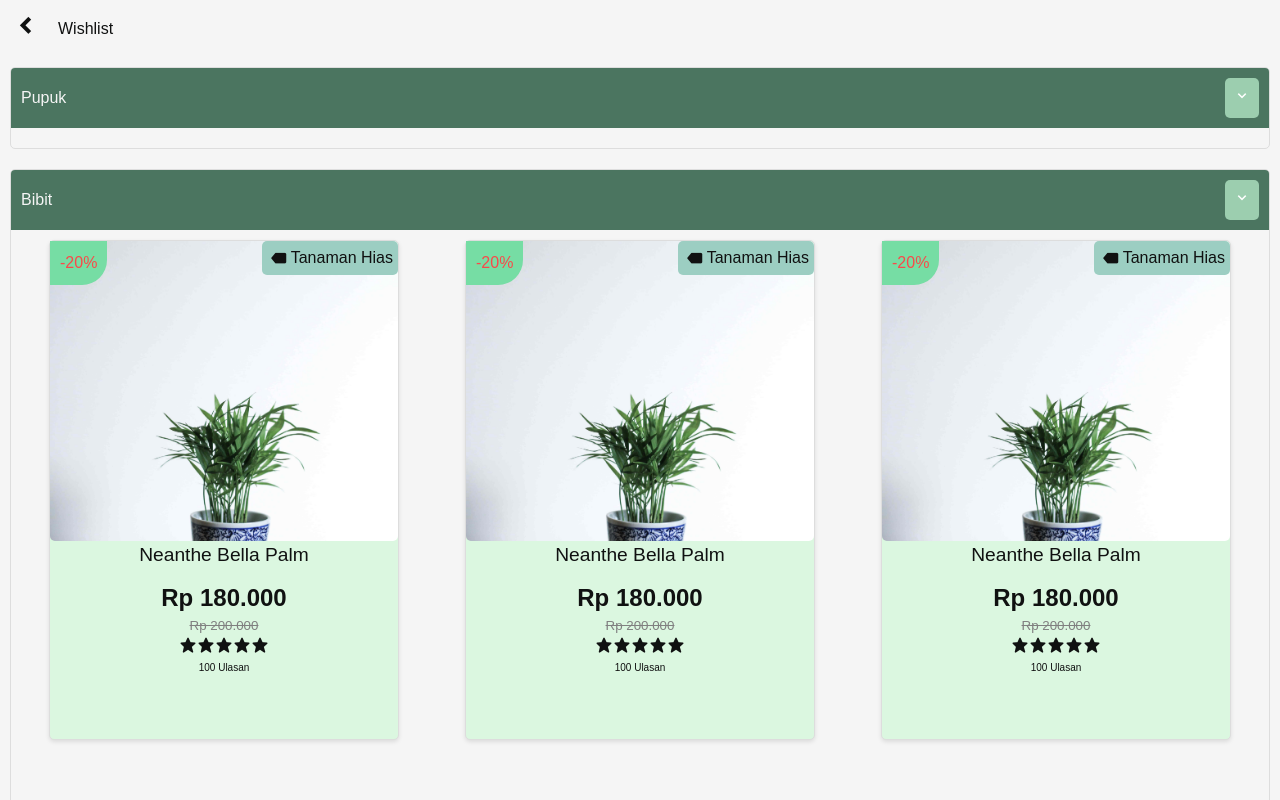
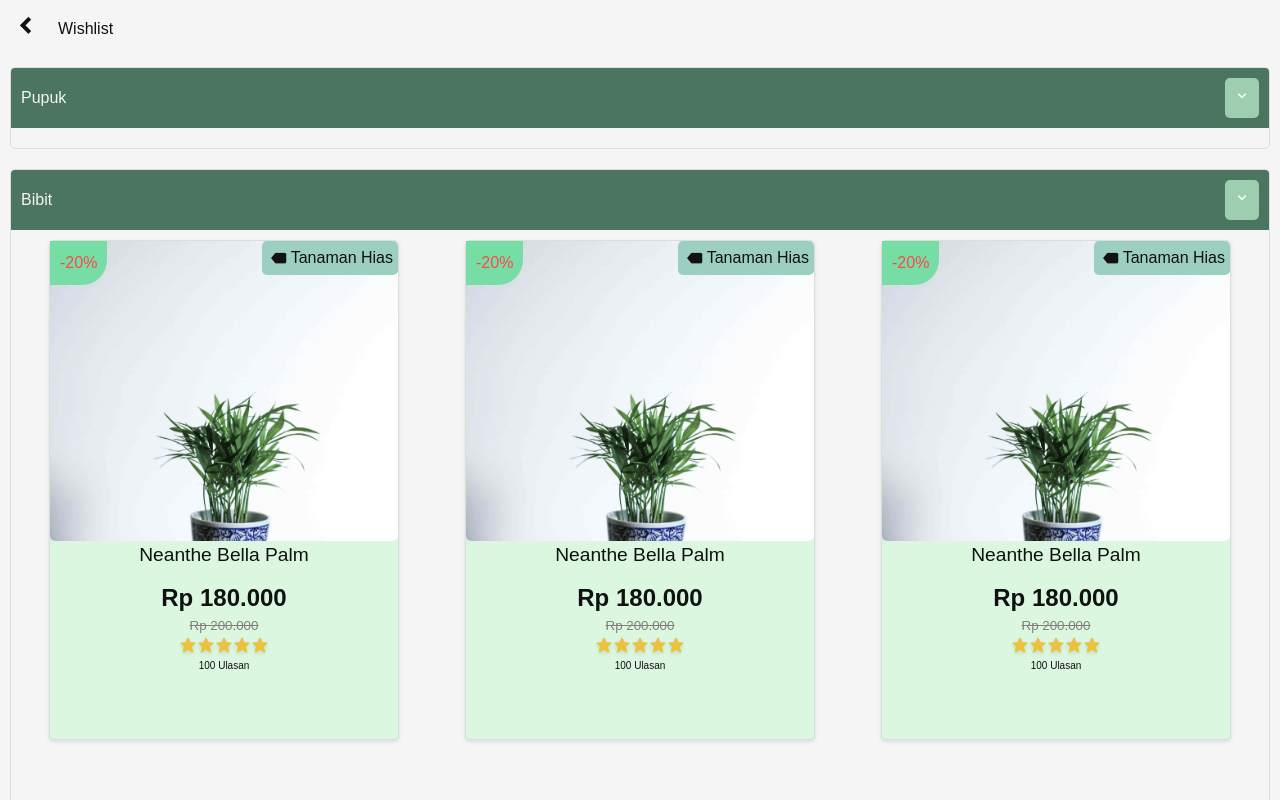
Before and after one commit to Ijon6k/plants-e-commerce, a website: page wishlistPage.html in a window 1280 px wide. Shown: the top 800 px of the page. Drawn offline with nearby package versions, Linux system fonts and the light colour scheme; files that its build step writes are made by us from their sources.

Commit message:
Update wishlistStyle.css

```diff
--- a/css/wishlistStyle.css
+++ b/css/wishlistStyle.css
@@ -59,6 +59,11 @@ body {
   color: var(--text);
 }
 
+.star {
+  font-size: small;
+  color: #ebc23e;
+  text-shadow: var(--shadow);
+}
 .wishlist-container {
   padding: 10px;
 }
```
